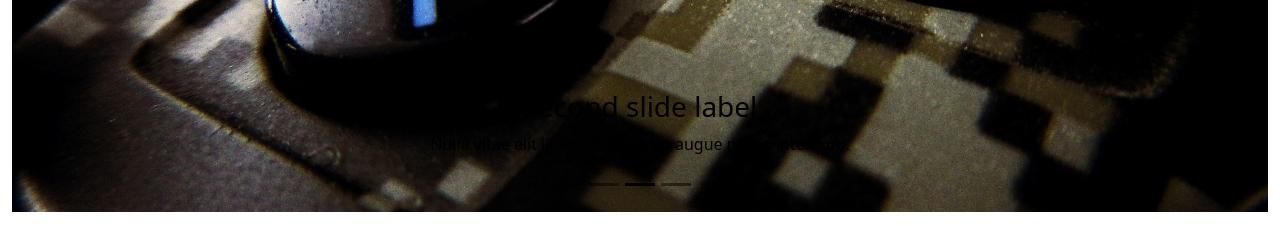
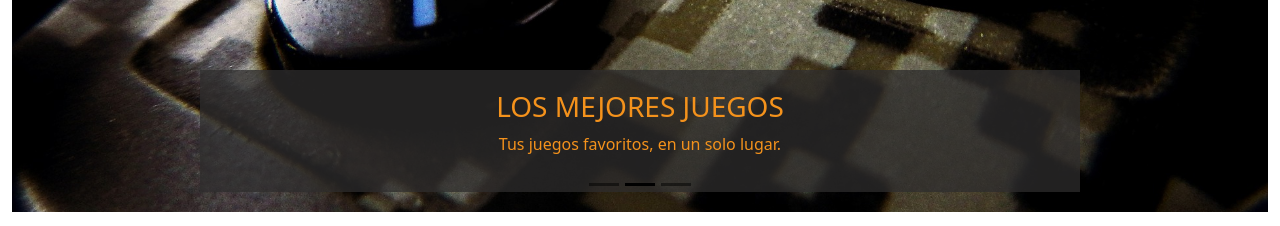
Before and after one commit to candekn/Proyecto-ReactJS-CoderHouse, a React (Vite) app: page / in a window 1280 px wide. Shown: the part 394-620 px from the top of the page. Built offline with nearby package versions, Linux system fonts and the light colour scheme; a web font is replaced by a local one.

Commit message:
Agrego mensajes en carousel, cambio colores

```diff
--- a/src/components/CarouselComponent/CarouselComponent.jsx
+++ b/src/components/CarouselComponent/CarouselComponent.jsx
@@ -12,9 +12,9 @@ export const CarouselComponent = () => {
           alt="Mando de xbox"
           height="500"
         />
-        <Carousel.Caption>
-          <h3>First slide label</h3>
-          <p>Nulla vitae elit libero, a pharetra augue mollis interdum.</p>
+        <Carousel.Caption interval={10} className="bg-dark text-secondary bg-opacity-75">
+          <h3>BIENVENIDO A TANGERINE GAMES</h3>
+          <p>Tu tienda de videojuegos favorita.</p>
         </Carousel.Caption>
       </Carousel.Item>
       <Carousel.Item>
@@ -24,9 +24,9 @@ export const CarouselComponent = () => {
           alt="Mando de PS5"
           height="500"
         />
-        <Carousel.Caption>
-          <h3>Second slide label</h3>
-          <p>Nulla vitae elit libero, a pharetra augue mollis interdum.</p>
+        <Carousel.Caption interval={5} className="bg-dark text-secondary bg-opacity-75">
+          <h3>LOS MEJORES JUEGOS</h3>
+          <p>Tus juegos favoritos, en un solo lugar.</p>
         </Carousel.Caption>
       </Carousel.Item>
       <Carousel.Item>
@@ -36,9 +36,9 @@ export const CarouselComponent = () => {
           alt="Nintendo Switch"
           height="500"
         />
-        <Carousel.Caption>
-          <h3>Third slide label</h3>
-          <p>Nulla vitae elit libero, a pharetra augue mollis interdum.</p>
+        <Carousel.Caption interval={5} className="bg-dark text-secondary bg-opacity-75">
+          <h3>DIVERSAS PLATAFORMAS, DIVERSIÓN EN TODO MOMENTO</h3>
+          <p>¿No te decides en qué plataforma jugar? ¡Juégalos en todas!</p>
         </Carousel.Caption>
       </Carousel.Item>
       </Carousel>
```
